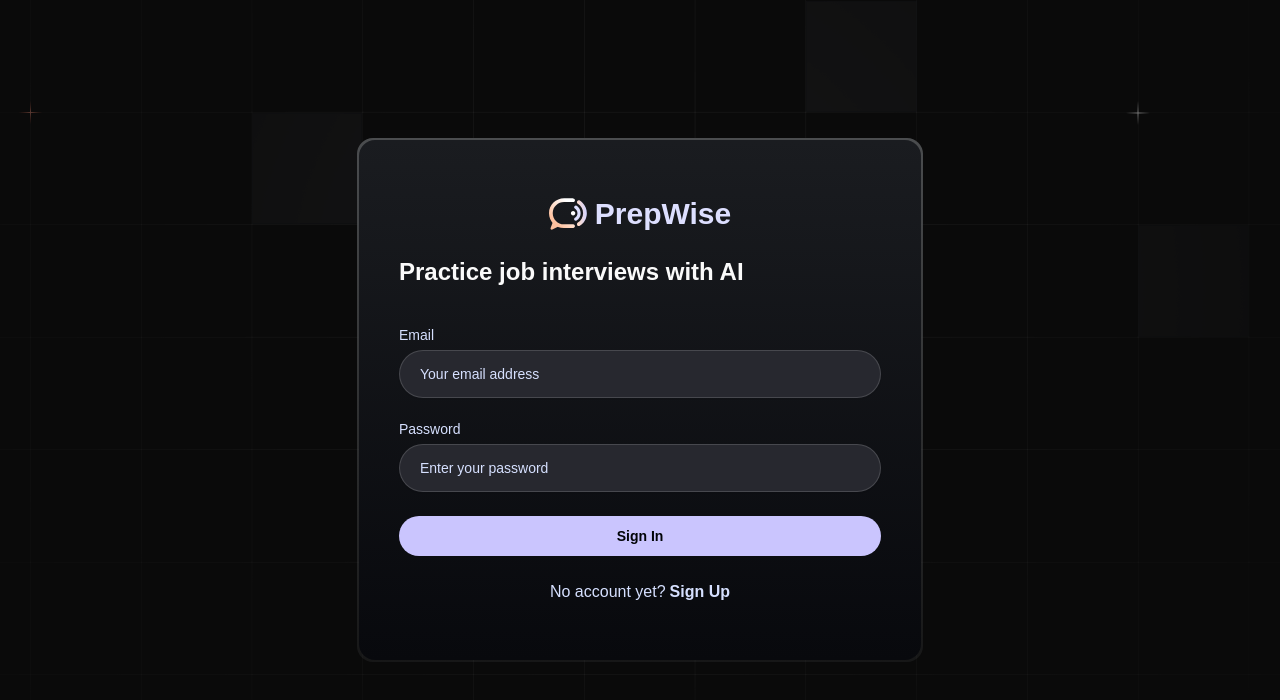
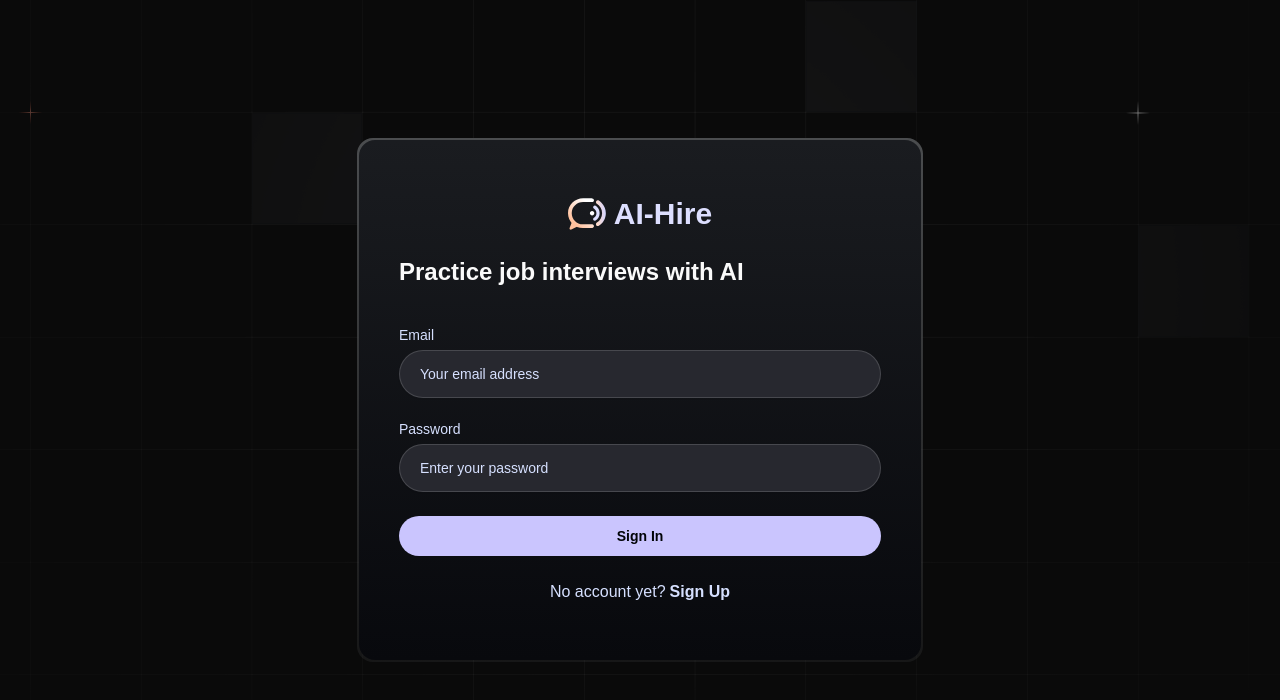
Before and after one commit to suprajadontamsetty/AI-Hire, a Next.js app: page /sign-in in a window 1280 px wide. Shown: the top 700 px of the page. Built offline with nearby package versions, Linux system fonts and the light colour scheme; no server answers; a web font is replaced by a local one.

Commit message:
corrected website name in authform

```diff
--- a/components/AuthForm.tsx
+++ b/components/AuthForm.tsx
@@ -102,7 +102,7 @@
       <div className="flex flex-col gap-6 card py-14 px-10">
         <div className="flex flex-row gap-2 justify-center">
           <Image src="/logo.svg" alt="logo" height={32} width={38} />
-          <h2 className="text-primary-100">PrepWise</h2>
+          <h2 className="text-primary-100">AI-Hire</h2>
         </div>
 
         <h3>Practice job interviews with AI</h3>
```
